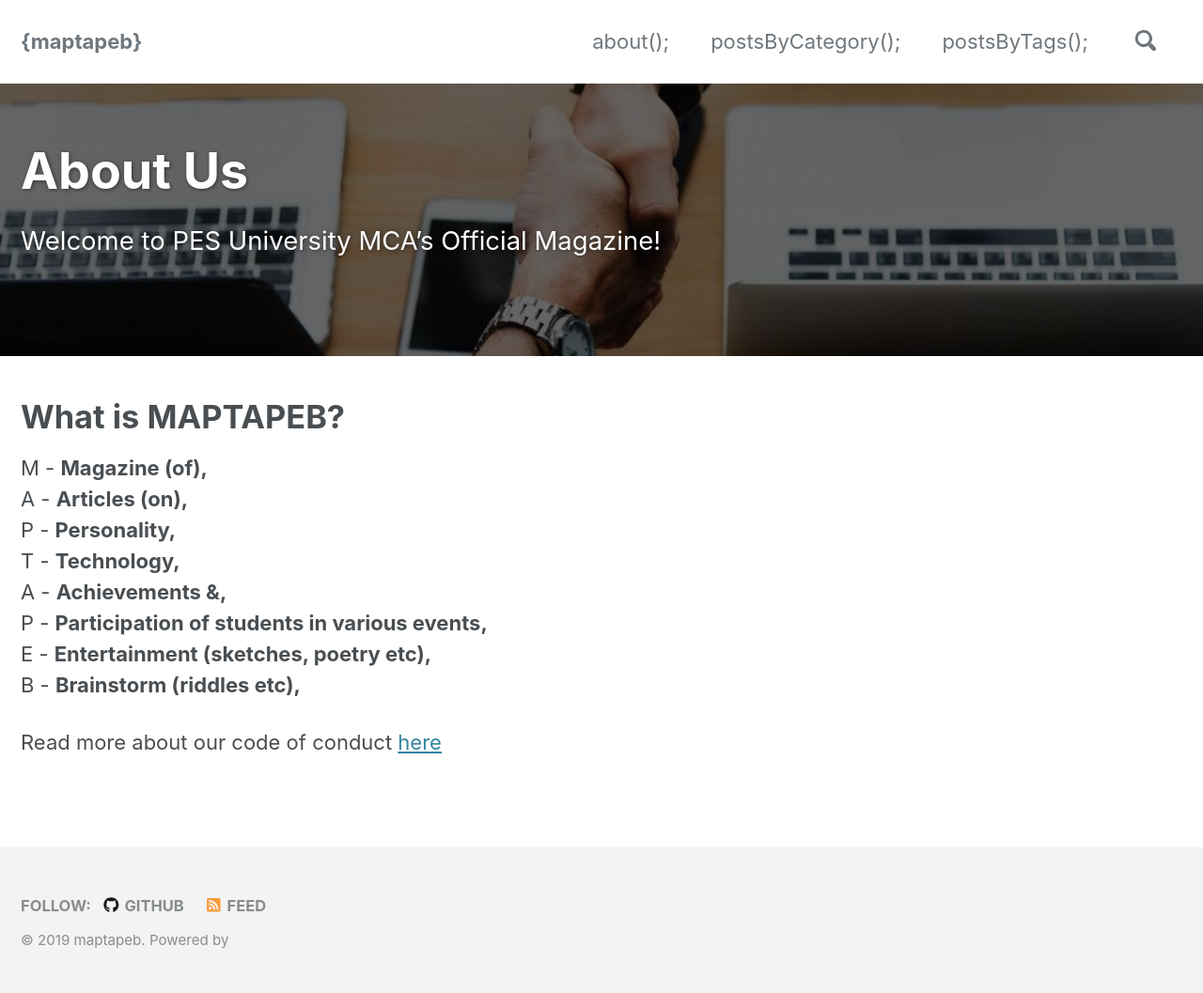
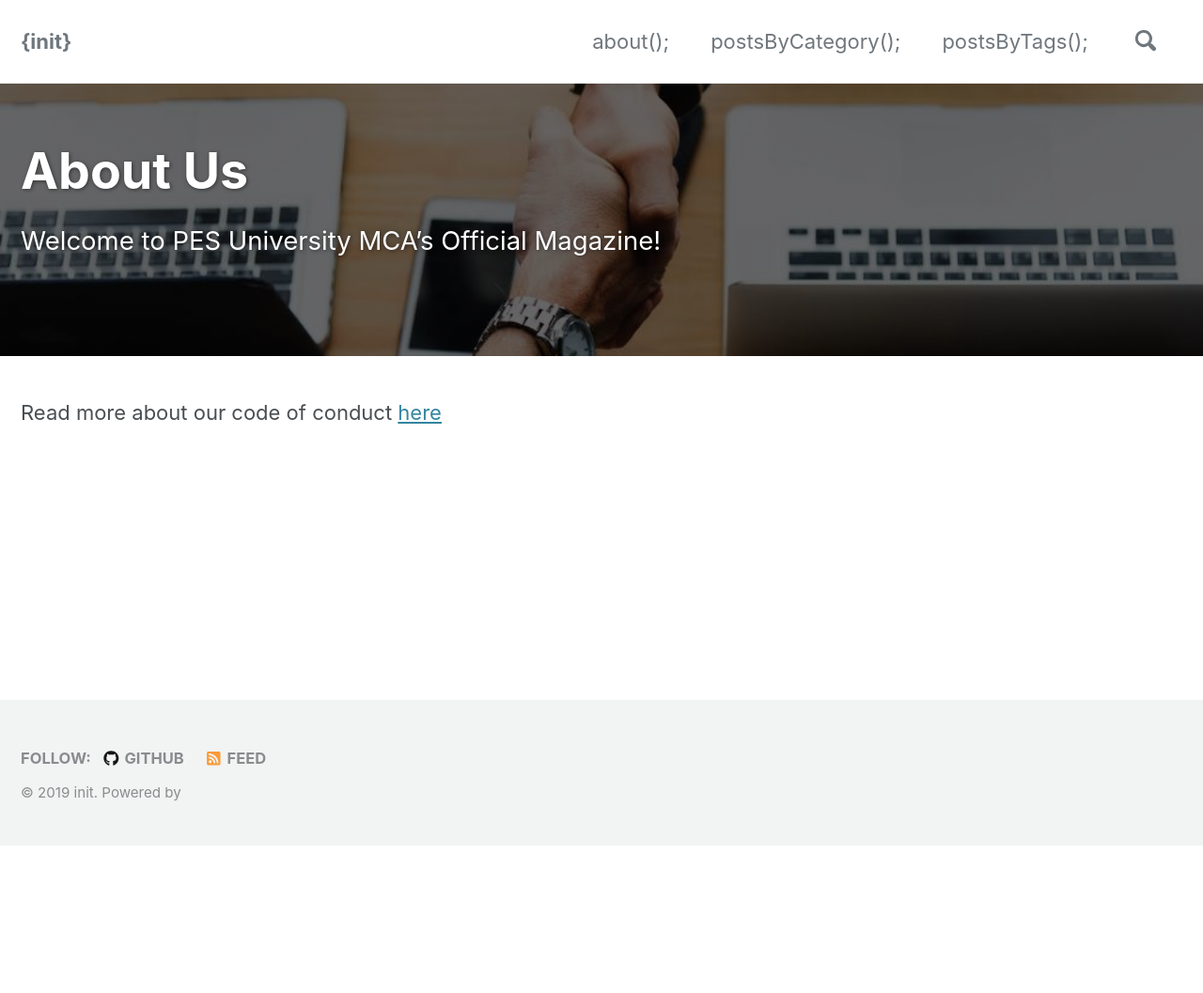
Before and after one commit to pesumca/pesumca.github.io, a Jekyll site: the page built from _pages/about.md, in a window 1280 px wide. Shown: the whole page at 94% size. Built offline with Jekyll 4.4.1, drawn with Linux system fonts in a browser that asks for light colours; cached includes are drawn as plain includes; nearby versions of some CDN libraries; after the commit the page ends 900 px from its top, so only the background shows below that.

Commit message:
Name Change

```diff
--- a/_config.yml
+++ b/_config.yml
@@ -16,9 +16,9 @@
 
 # Site Settings
 locale                   : "en-US"
-title                    : "{maptapeb}"
+title                    : "{init}"
 title_separator          : "-"
-name                     : "maptapeb"
+name                     : "init"
 description              : "PES University MCA's Official Magazine"
 url                      : "https://pesumca.github.io"
 baseurl                  : # the subpath of your site, e.g. "/blog"
--- a/_pages/about.md
+++ b/_pages/about.md
@@ -8,15 +8,4 @@
 excerpt: Welcome to PES University MCA's Official Magazine!
 ---
 
-# What is MAPTAPEB?
-
-M - **Magazine (of),**
-A - **Articles (on),**
-P - **Personality,**
-T - **Technology,**
-A - **Achievements &,**
-P - **Participation of students in various events,**
-E - **Entertainment (sketches, poetry etc),**
-B - **Brainstorm (riddles etc),**
-
 Read more about our code of conduct [here](https://github.com/pesumca/code-of-conduct){:target="_blank"}
```
